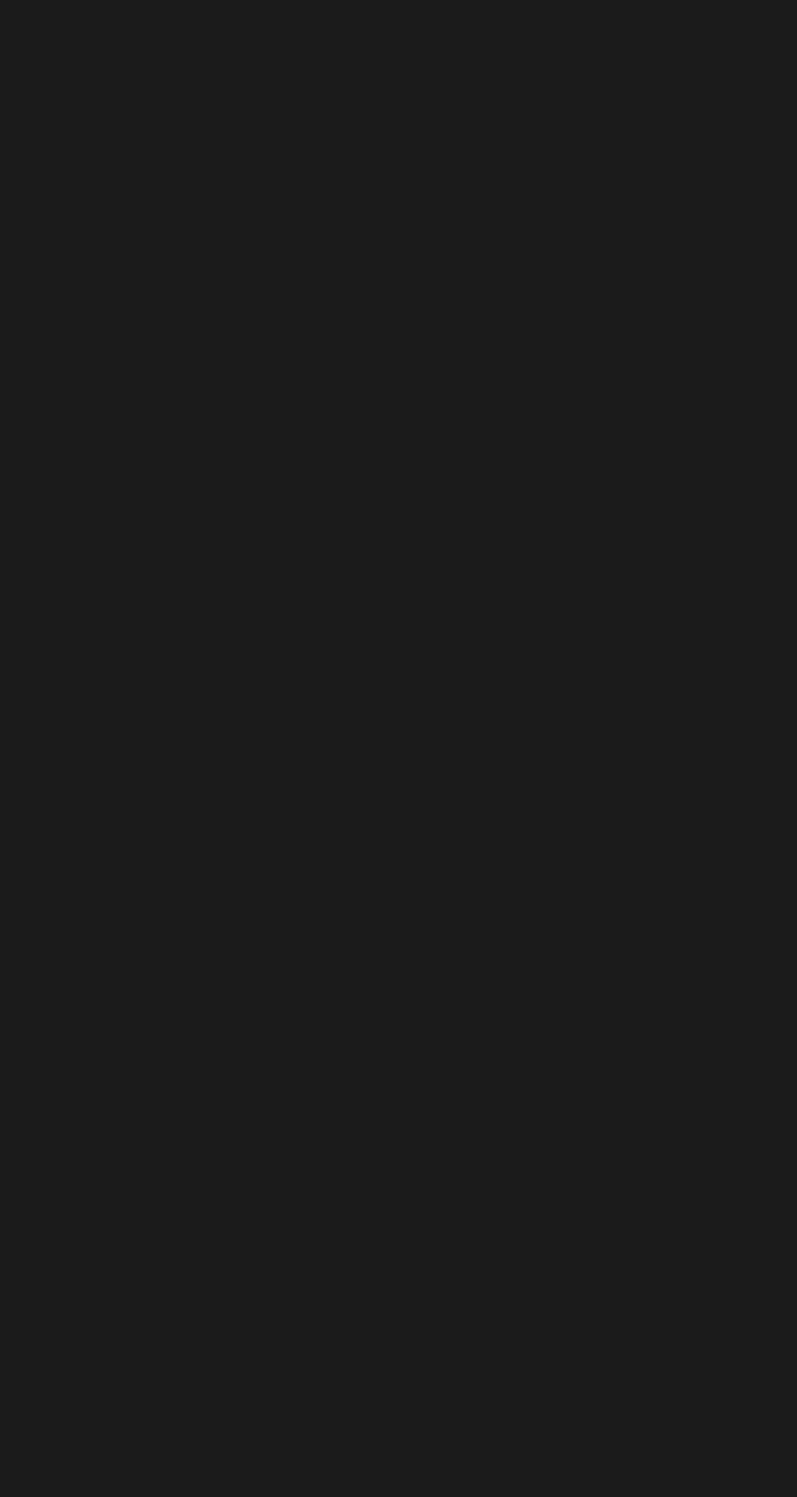
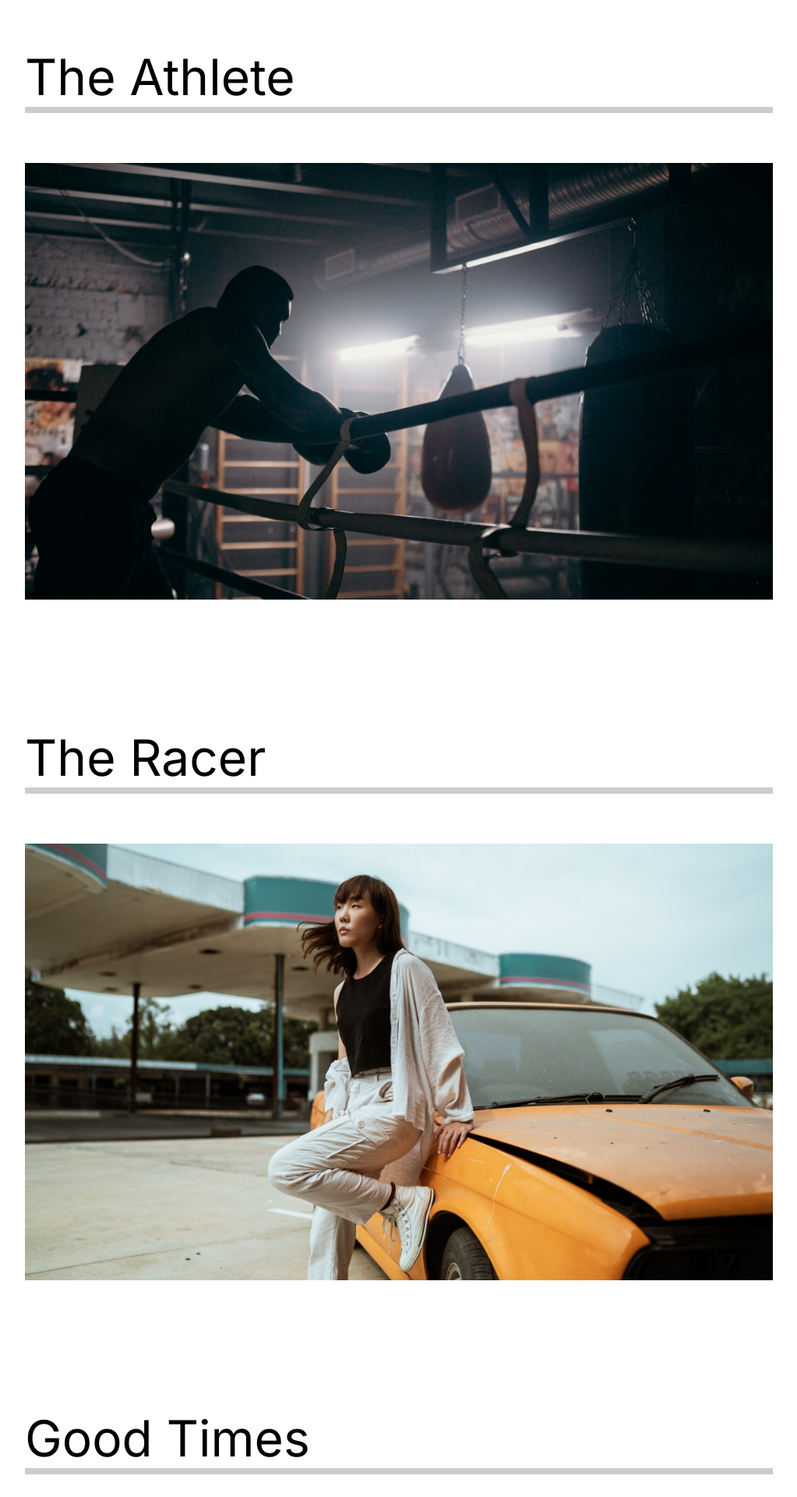
Before and after one commit to LazurenkoNA/react-capture, a React (Create React App) app: page /work in a window 1280 px wide. Shown: the part 100-2020 px from the top of the page at 78% size, without its empty margins (128-1151 px from the left). Before the commit the page ends 800 px from the top, so only its background shows below. Built offline with nearby package versions, Linux system fonts and the light colour scheme.

Commit message:
create 50% MovieDetail.js

```diff
--- a/src/App.js
+++ b/src/App.js
@@ -5,6 +5,7 @@
 import Nav from './components/Nav';
 import OurWork from './pages/OurWork';
 import ContactUs from './pages/ContactUs';
+import MovieDetail from './pages/MovieDetail';
 
 function App() {
   return (
@@ -14,9 +15,12 @@
       <Switch>
         <Route path="/" exact>
           <AboutUs />
-          <Route path="/work">
-            <OurWork />
-          </Route>
+        </Route>
+        <Route path="/work" exact>
+          <OurWork />
+        </Route>
+        <Route path="/work/:id">
+          <MovieDetail />
         </Route>
         <Route path="/contact">
           <ContactUs />
--- /dev/null
+++ b/src/MovieState.js
@@ -0,0 +1,81 @@
+// Import Images
+import athlete from './img/athlete-small.png';
+import goodtimes from './img/goodtimes-small.png';
+import theracer from './img/theracer-small.png';
+import athlete2 from './img/athlete2.png';
+import goodtimes2 from './img/good-times2.jpg';
+import theracer2 from './img/the-racer2.jpg';
+
+export const MovieState = () => [
+  {
+    title: 'The Athlete',
+    mainImg: athlete,
+    secondaryImg: athlete2,
+    url: '/work/the-athlete',
+    awards: [
+      {
+        title: 'Truly A masterpiece',
+        description:
+          '“Lorem Ipsum is simply dummy text of the printing and typesetting industry.”',
+      },
+      {
+        title: 'Fresh look on a brutal sport.',
+        description:
+          '“Lorem Ipsum is simply dummy text of the printing and typesetting industry.”',
+      },
+      {
+        title: 'It’s okay lmao.',
+        description:
+          '“Lorem Ipsum is simply dummy text of the printing and typesetting industry.”',
+      },
+    ],
+  },
+  {
+    title: 'Good Times',
+    mainImg: goodtimes,
+    url: '/work/good-times',
+    secondaryImg: goodtimes2,
+    awards: [
+      {
+        title: 'Truly A masterpiece',
+        description:
+          '“Lorem Ipsum is simply dummy text of the printing and typesetting industry.”',
+      },
+      {
+        title: 'Fresh look on a brutal sport.',
+        description:
+          '“Lorem Ipsum is simply dummy text of the printing and typesetting industry.”',
+      },
+      {
+        title: 'It’s okay lmao.',
+        description:
+          '“Lorem Ipsum is simply dummy text of the printing and typesetting industry.”',
+      },
+    ],
+  },
+  {
+    title: 'The Racer',
+    mainImg: theracer,
+    url: '/work/the-racer',
+    secondaryImg: theracer2,
+    awards: [
+      {
+        title: 'Truly A masterpiece',
+        description:
+          '“Lorem Ipsum is simply dummy text of the printing and typesetting industry.”',
+      },
+      {
+        title: 'Fresh look on a brutal sport.',
+        description:
+          '“Lorem Ipsum is simply dummy text of the printing and typesetting industry.”',
+      },
+      {
+        title: 'It’s okay lmao.',
+        description:
+          '“Lorem Ipsum is simply dummy text of the printing and typesetting industry.”',
+      },
+    ],
+  },
+];
+
+export default MovieState;
--- /dev/null
+++ b/src/pages/MovieDetail.js
@@ -0,0 +1,32 @@
+import React, { useState, useEffect } from 'react';
+import { useHistory } from 'react-router-dom';
+import styled from 'styled-components';
+import { MovieState } from '../MovieState';
+
+const MovieDetail = () => {
+  const history = useHistory();
+  const url = history.location.pathname;
+  const [movies, setMovies] = useState(MovieState);
+  const [movie, setMovie] = useState(null);
+
+  // Find current id
+  useEffect(() => {
+    const currentMovie = movies.filter((stateMovie) => stateMovie.url === url);
+    setMovie(currentMovie);
+  }, [movies, url]);
+
+  return (
+    <Details>
+      <h1>MovieDetails</h1>
+    </Details>
+  );
+};
+
+const Details = styled.div`
+
+`;
+const HeadLine = styled.div`
+
+`;
+
+export default MovieDetail;
```
